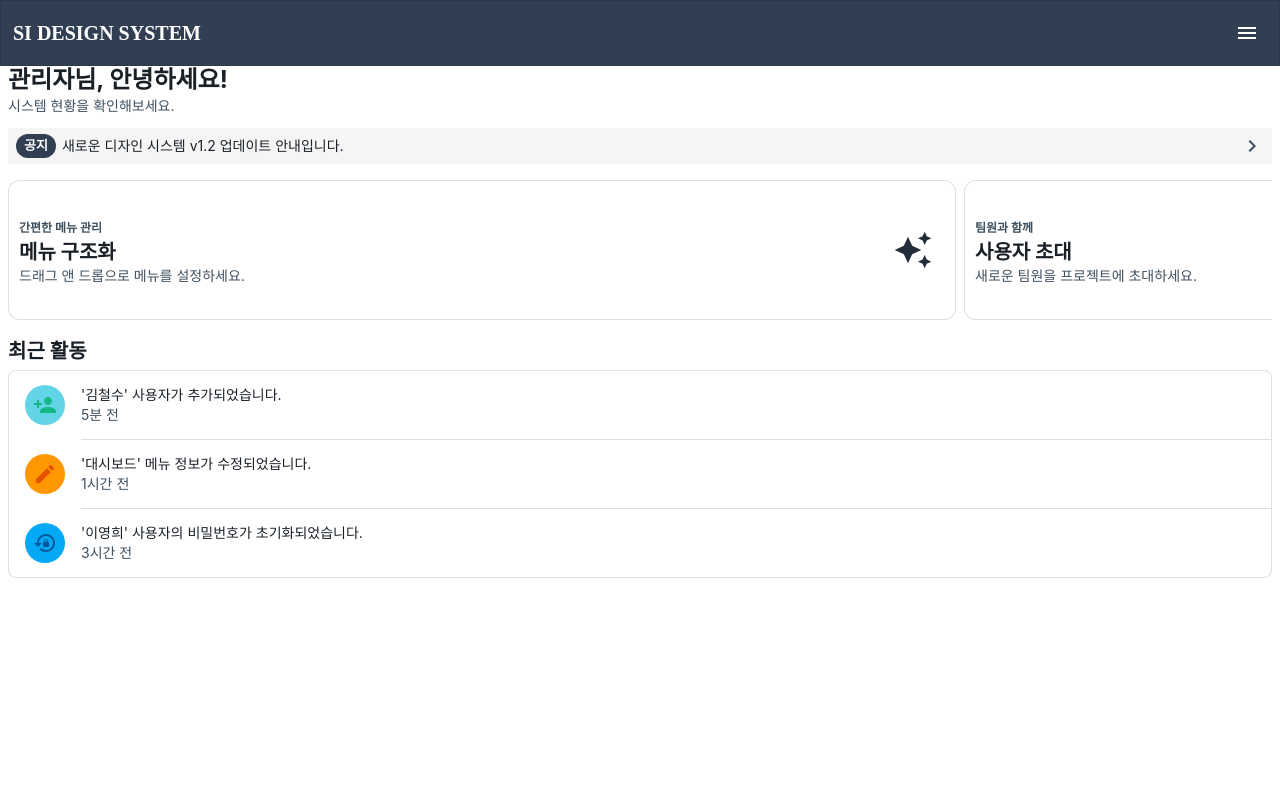
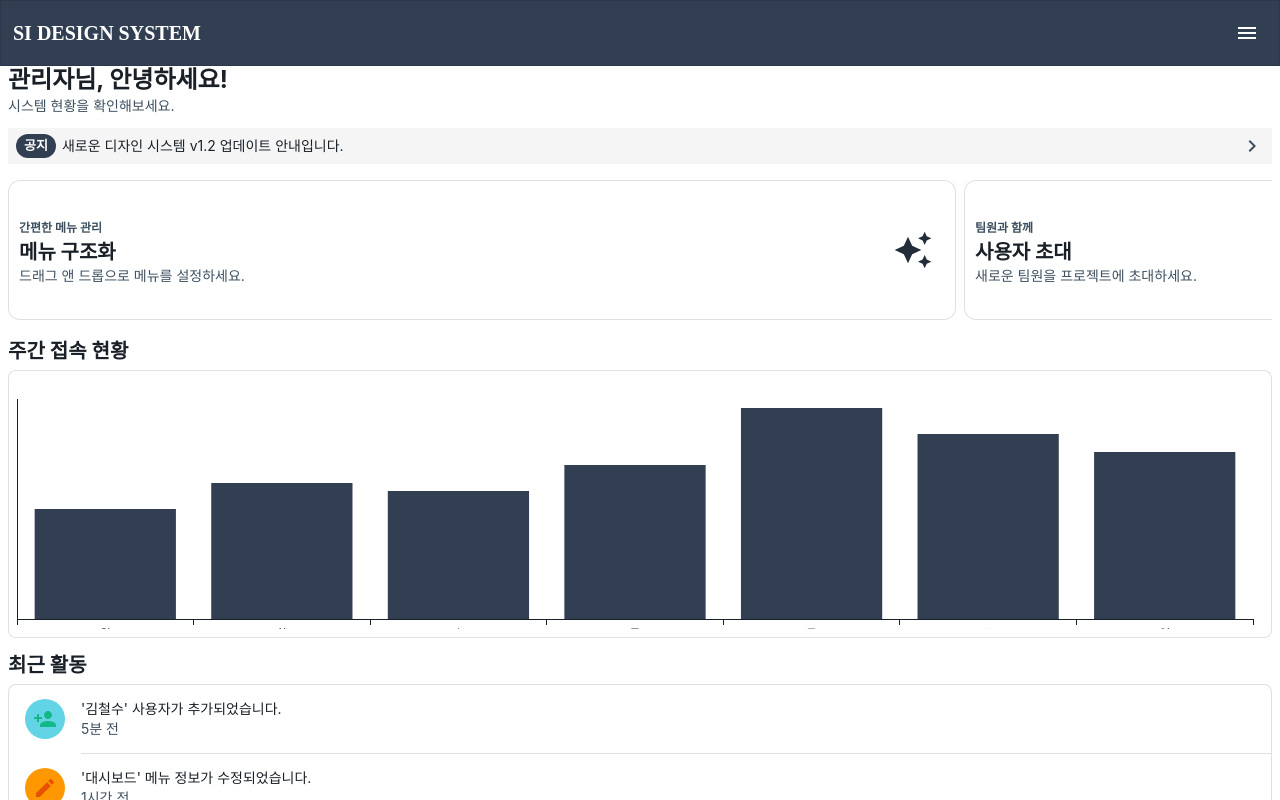
Before and after one commit to longjio/ds_mui_new, a React (Create React App) app: page /m in a window 1280 px wide. Built offline with nearby package versions, Linux system fonts and the light colour scheme; a web font is replaced by a local one.

Commit message:
홈화면 chart 추가

```diff
--- a/src/mobile/layouts/MobileLayout.tsx
+++ b/src/mobile/layouts/MobileLayout.tsx
@@ -70,6 +70,8 @@ const templateItems: MenuItemData[] = [
     ...menuSettingsItems,
     ...userAuthItems,
     { path: '/m/store-list', label: 'List Group = Image+TextInfo' },
+    // ★★★ 요청하신 대로 '탭 검색' 메뉴를 추가합니다. ★★★
+    { path: '/m/tab-search', label: 'Tab = Tab + Search' },
 ];
 
 export default function MobileLayout() {
--- a/src/mobile/pages/MobileHome.tsx
+++ b/src/mobile/pages/MobileHome.tsx
@@ -1,9 +1,8 @@
 // D:/ds_mui_new/src/mobile/pages/MobileHome.tsx
 
 import React from 'react';
-// ★ 1. 페이지 이동을 위해 useNavigate를 import 합니다.
 import { useNavigate } from 'react-router-dom';
-import { Paper, Typography, Box, Chip, Stack, List, ListItem, ListItemText, ListItemAvatar, Avatar, Divider } from '@mui/material';
+import { Paper, Typography, Box, Chip, Stack, List, ListItem, ListItemText, ListItemAvatar, Avatar, Divider, useTheme } from '@mui/material';
 import ChevronRightIcon from '@mui/icons-material/ChevronRight';
 import { useAuth } from '../../contexts/AuthContext';
 
@@ -15,12 +14,23 @@ import AutoAwesomeIcon from '@mui/icons-material/AutoAwesome';
 import GroupAddIcon from '@mui/icons-material/GroupAdd';
 import PaletteIcon from '@mui/icons-material/Palette';
 
+import { BarChart } from '@mui/x-charts/BarChart';
 import { TitleS } from '../../components/typography';
+
+const chartDataset = [
+    { day: '월', visitors: 250 },
+    { day: '화', visitors: 310 },
+    { day: '수', visitors: 290 },
+    { day: '목', visitors: 350 },
+    { day: '금', visitors: 480 },
+    { day: '토', visitors: 420 },
+    { day: '일', visitors: 380 },
+];
 
 export default function MobileHomePage() {
     const { user } = useAuth();
-    // ★ 2. navigate 함수를 초기화합니다.
     const navigate = useNavigate();
+    const theme = useTheme();
 
     const featureCards = [
         {
@@ -74,7 +84,6 @@ export default function MobileHomePage() {
     ];
 
     return (
-        // ★ 3. 전체 레이아웃 여백을 위해 sx prop을 추가합니다.
         <Stack spacing={3} sx={{ p: 2 }}>
             {/* 1. 환영 메시지 */}
             <Box>
@@ -88,7 +97,6 @@ export default function MobileHomePage() {
 
             {/* 2. 공지사항 영역 */}
             <Paper
-                // ★ 4. 클릭 시 공지사항 목록 페이지로 이동하도록 수정합니다.
                 onClick={() => navigate('/m/notices')}
                 elevation={0}
                 sx={{
@@ -141,7 +149,6 @@ export default function MobileHomePage() {
                                 borderColor: 'divider',
                             }}
                         >
-                            {/* 왼쪽: 텍스트 영역 */}
                             <Box sx={{ flexGrow: 1, pr: 1 }}>
                                 <Typography variant="caption" sx={{ color: 'text.secondary', fontWeight: 'bold' }}>
                                     {card.smallTitle}
@@ -153,7 +160,6 @@ export default function MobileHomePage() {
                                     {card.description}
                                 </Typography>
                             </Box>
-                            {/* 오른쪽: 이미지(아이콘) 영역 */}
                             <Box sx={{
                                 width: 64,
                                 height: 64,
@@ -169,7 +175,31 @@ export default function MobileHomePage() {
                 </Stack>
             </Box>
 
-            {/* 4. 최근 활동 리스트 */}
+            {/* 주간 접속 현황 차트 영역 */}
+            <Box>
+                <TitleS sx={{ mb: 1, fontWeight: 'bold' }}>주간 접속 현황</TitleS>
+                <Paper sx={{ borderRadius: 2, p: 2 }}>
+                    <BarChart
+                        dataset={chartDataset}
+                        xAxis={[{
+                            scaleType: 'band',
+                            dataKey: 'day',
+                        }]}
+                        series={[{
+                            dataKey: 'visitors',
+                        }]}
+                        height={250}
+                        colors={[theme.palette.primary.main]}
+                        // ★★★ 최종 해결책 ★★★
+                        // @ts-ignore 주석으로 타입 에러를 무시하고 올바른 속성을 사용합니다.
+                        // 이는 라이브러리 타입 정의의 버그를 우회하기 위함입니다.
+                        categoryGapRatio={0.4}
+                        margin={{ top:20, right: 10, bottom: 10, left: 0 }}
+                    />
+                </Paper>
+            </Box>
+
+            {/* 최근 활동 리스트 */}
             <Box>
                 <TitleS sx={{ mb: 1, fontWeight: 'bold' }}>최근 활동</TitleS>
                 <Paper sx={{ borderRadius: 2 }}>
--- a/src/mobile/template/MobileTabSearch.tsx
+++ b/src/mobile/template/MobileTabSearch.tsx
@@ -1,17 +1,17 @@
 // D:/ds_mui_new/src/mobile/template/MobileTabSearch.tsx
 
 import React, { useState } from 'react';
-import { useNavigate } from 'react-router-dom';
+import { useNavigate, useOutletContext } from 'react-router-dom';
 import {
     Box,
     Stack,
     SelectChangeEvent,
     Tabs,
     Tab,
-    AppBar,
+    // ★ 1. AppBar를 import 목록에서 제거합니다.
 } from '@mui/material';
 
-import { TitleS } from '../../components/typography';
+import MobileHeader from '../components/MobileHeader';
 import { DsTextField } from '../../components/input/DsTextField';
 import { DsSelect, DsSelectItem } from '../../components/input/DsSelect';
 import { DsButton } from '../../components/button/DsButton';
@@ -193,6 +193,7 @@ const AuthGroupSearchForm = () => {
 
 // --- 메인 페이지 컴포넌트 ---
 export default function MobileTabSearchPage() {
+    const { handleDrawerToggle } = useOutletContext<{ handleDrawerToggle: () => void }>();
     const [value, setValue] = useState(0);
 
     const handleChange = (event: React.SyntheticEvent, newValue: number) => {
@@ -201,10 +202,12 @@ export default function MobileTabSearchPage() {
 
     return (
         <Box sx={{ display: 'flex', flexDirection: 'column', height: '100%' }}>
-            <TitleS component="h1" sx={{ p: 2, pb: 0 }}>
-                통합 검색
-            </TitleS>
-            <AppBar position="static" color="transparent" elevation={0}>
+            <MobileHeader
+                title="통합 검색"
+                onRightIconClick={handleDrawerToggle}
+            />
+            {/* ★ 2. AppBar를 Box로 변경하여 불필요한 스타일 상속을 막습니다. */}
+            <Box sx={{ borderBottom: 1, borderColor: 'divider' }}>
                 <Tabs
                     value={value}
                     onChange={handleChange}
@@ -212,13 +215,12 @@ export default function MobileTabSearchPage() {
                     textColor="primary"
                     variant="fullWidth"
                     aria-label="search tabs"
-                    sx={{ borderBottom: 1, borderColor: 'divider' }}
                 >
                     <Tab label="메뉴 검색" id="search-tab-0" aria-controls="search-tabpanel-0" />
                     <Tab label="사용자 검색" id="search-tab-1" aria-controls="search-tabpanel-1" />
                     <Tab label="권한 검색" id="search-tab-2" aria-controls="search-tabpanel-2" />
                 </Tabs>
-            </AppBar>
+            </Box>
             <Box sx={{ flexGrow: 1, overflow: 'hidden' }}>
                 <TabPanel value={value} index={0}>
                     <MenuSearchForm />
```
